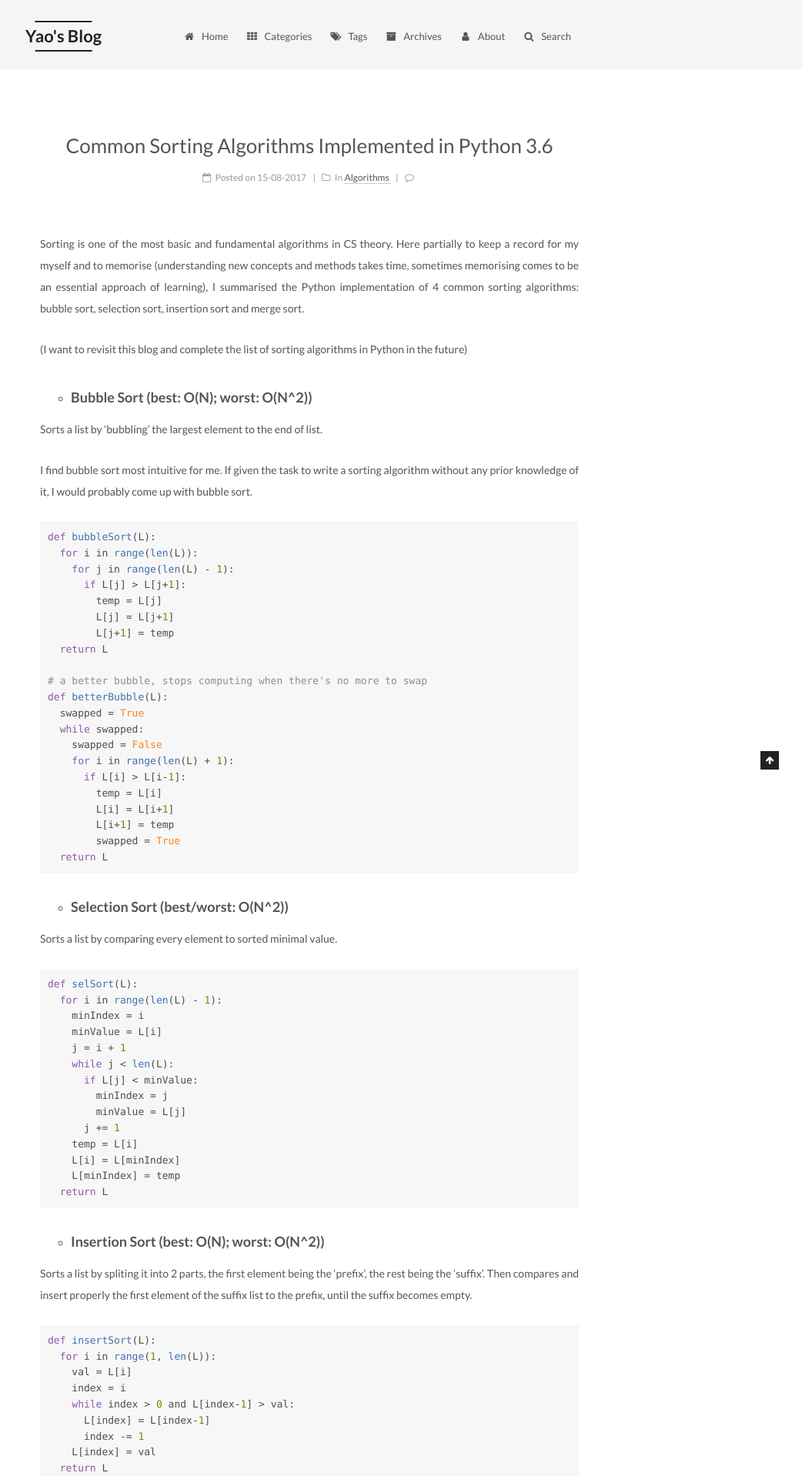
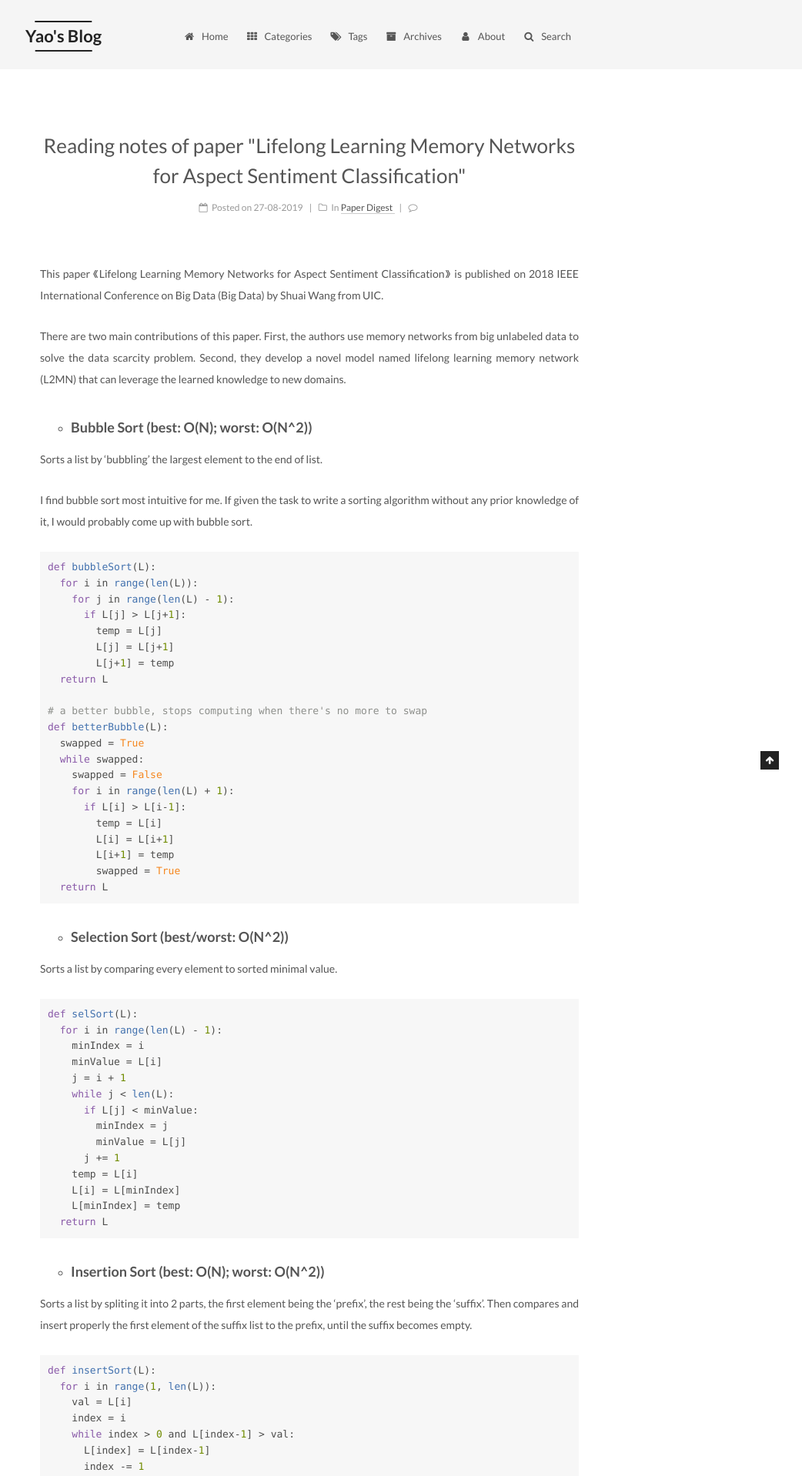
Before and after one commit to qiangyao1988/qiangyao1988.github.io, a Jekyll site: the page built from _posts/2019-08-27-reading-notes-of-paper-Lifelong Learning Memory Networks for Aspect Sentiment Classification.md, in a window 1280 px wide. Shown: the top 1918 px of the page at 77% size, without its empty margins (238-1280 px from the left). Built offline with Jekyll 4.4.1, drawn with Linux system fonts in a browser that asks for light colours; comment, search, counter and statistics services are not loaded; some of the changed text lies outside the part shown.

Commit message:
no message

```diff
--- a/_posts/2019-08-27-reading-notes-of-paper-Lifelong Learning Memory Networks for Aspect Sentiment Classification.md
+++ b/_posts/2019-08-27-reading-notes-of-paper-Lifelong Learning Memory Networks for Aspect Sentiment Classification.md
@@ -1,21 +1,17 @@
 ---
-title: Common Sorting Algorithms Implemented in Python 3.6
-date: 2017-08-15
+title: Reading notes of paper "Lifelong Learning Memory Networks for Aspect Sentiment Classification"
+date: 2019-08-27
 categories:
-- Algorithms
+- Paper Digest
 tags:
-- python
-- algorithm
-- programming
+- Sentiment Analysis
+- Natural Language Processing
+-
 ---
 
-Sorting is one of the most basic and fundamental algorithms in CS theory. Here partially to keep a record for my myself and to memorise (understanding new concepts and methods takes time, sometimes memorising comes to be an essential approach of learning), I summarised the Python implementation of 4 common sorting algorithms: bubble sort, selection sort, insertion sort and merge sort.
+This paper 《Lifelong Learning Memory Networks for Aspect Sentiment Classification》 is published on 2018 IEEE International Conference on Big Data (Big Data) by Shuai Wang from UIC.
 
-(I want to revisit this blog and complete the list of sorting algorithms in Python in the future)
-
-
-
-
+There are two main contributions of this paper. First, the authors use memory networks from big unlabeled data to solve the data scarcity problem. Second, they develop a novel model named lifelong learning memory network (L2MN) that can leverage the learned knowledge to new domains.
 
 - #### **Bubble Sort** (best: O(N); worst: O(N^2))
 
```
Also changed, not shown: _posts/2017-08-15-sorting-algorithms.md (deleted, +0 -146 lines).
